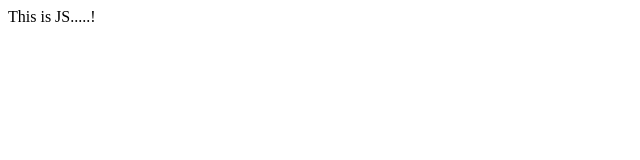
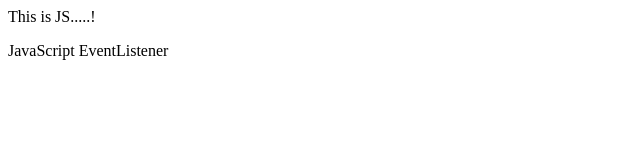
Before and after one commit to lokeshdangii/Web-Development, a plain HTML site: page JavaScript/JS DOM/index.html in a window 1280 px wide. Shown: the whole page, without its empty margins (0-640 px from the left). Drawn offline with Linux system fonts and the light colour scheme.

Commit message:
The Event Object

```diff
--- a/JavaScript/JS DOM/index.html
+++ b/JavaScript/JS DOM/index.html
@@ -7,8 +7,7 @@
 </head>
 <body>
     This is JS.....!
-
-
+    <p id="par">JavaScript EventListener</p>
 
     <script src="eventListener.js">
 
```
